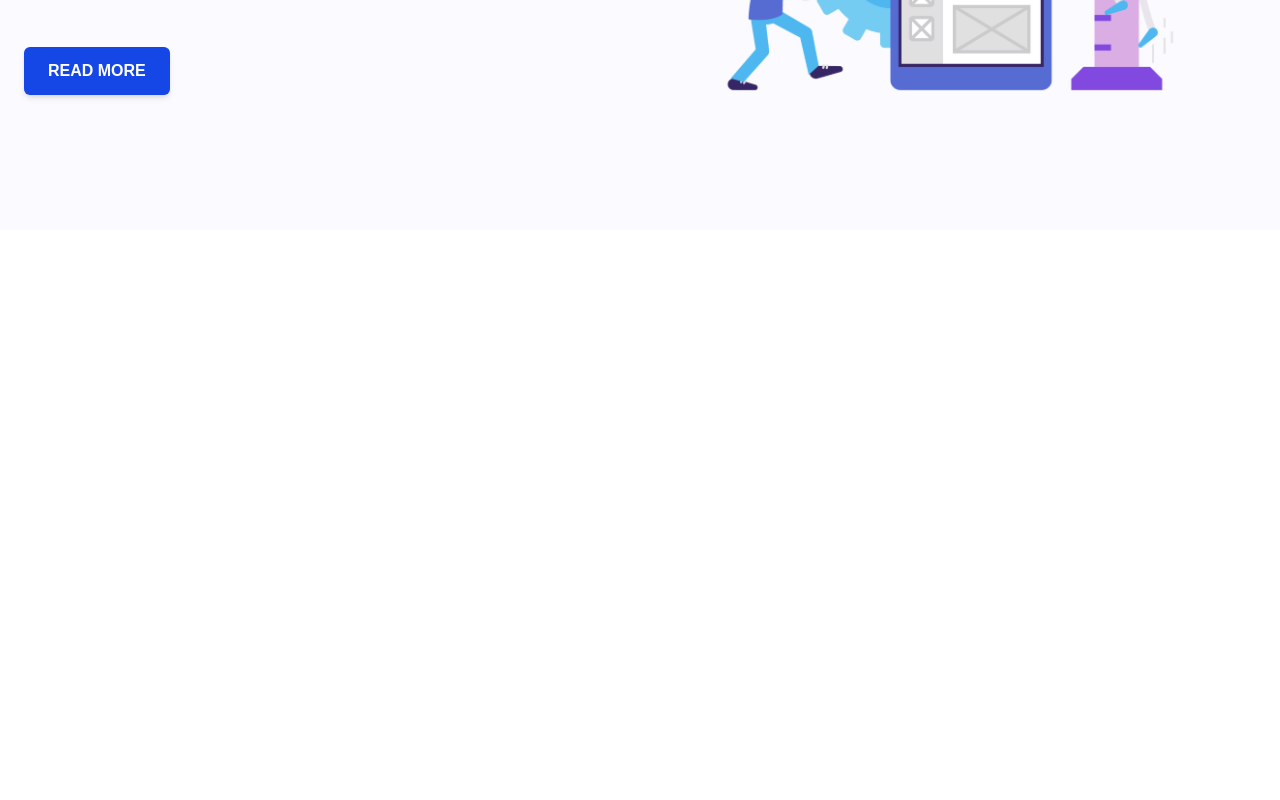
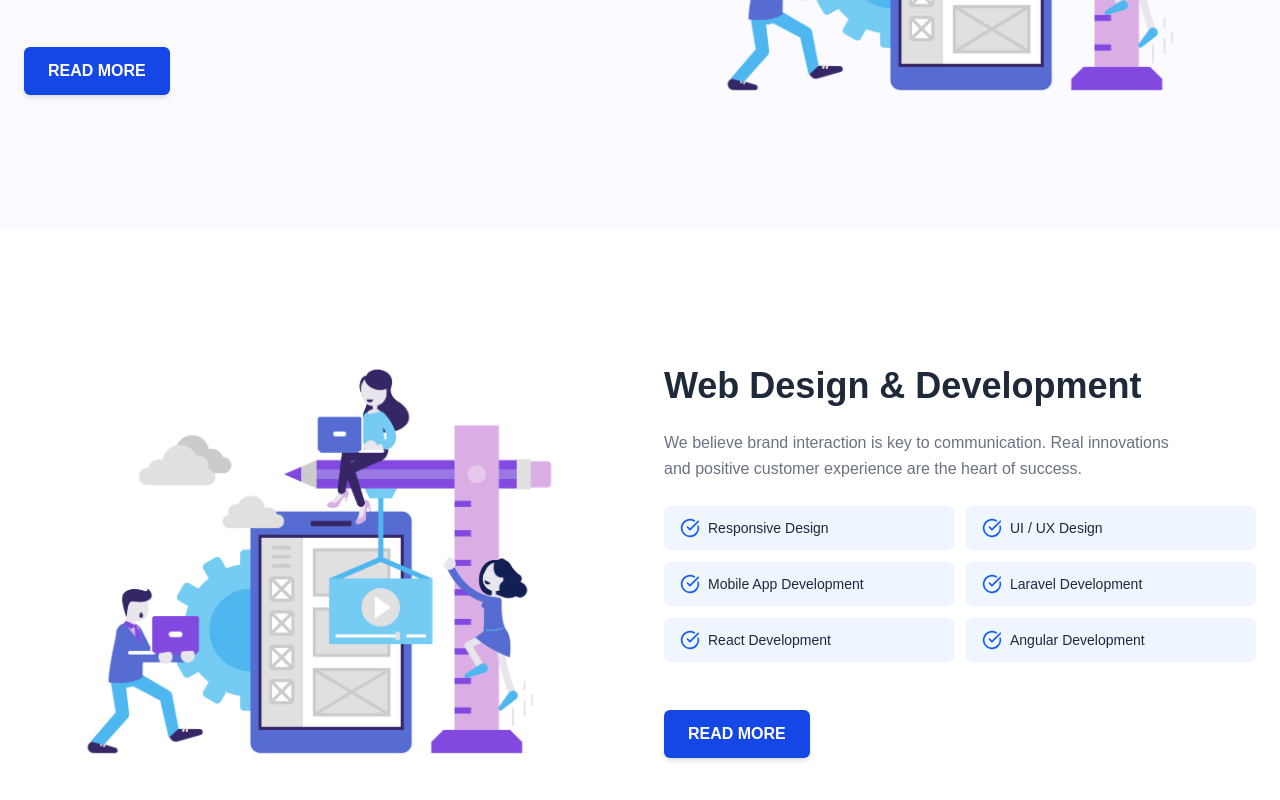
Before and after one commit to Tharmithan-N/syarixlab, a Next.js app: page / in a window 1280 px wide. Shown: the part 1804-2604 px from the top of the page. Before the commit the page ends 2034 px from the top, so only its background shows below. Built offline with nearby package versions, Linux system fonts and the light colour scheme.

Commit message:
web design section added

```diff
--- /dev/null
+++ b/app/components/WebDesignSection/WebDesignSection.tsx
@@ -0,0 +1,88 @@
+"use client";
+import { motion } from "framer-motion";
+import Image from "next/image";
+import { CheckCircle } from "lucide-react";
+
+const features = [
+  "Responsive Design",
+  "UI / UX Design",
+  "Mobile App Development",
+  "Laravel Development",
+  "React Development",
+  "Angular Development",
+];
+
+export default function WebDesignSection() {
+  return (
+    <section className="bg-white py-20" id="web-design">
+      <div className="max-w-7xl mx-auto px-6 grid grid-cols-1 md:grid-cols-2 items-center gap-12">
+        {/* LEFT IMAGE / ILLUSTRATION */}
+        <motion.div
+          initial={{ opacity: 0, x: -50 }}
+          whileInView={{ opacity: 1, x: 0 }}
+          transition={{ duration: 0.6 }}
+          viewport={{ once: true }}
+          className="flex justify-center order-1 md:order-none"
+        >
+          <div className="relative w-[90%] md:w-[85%] max-w-lg">
+            <Image
+              src="/digital-marketing-illustration.png"
+              alt="Web Design & Development"
+              width={600}
+              height={400}
+              className="object-contain"
+              priority
+            />
+          </div>
+        </motion.div>
+
+        {/* RIGHT CONTENT */}
+        <motion.div
+          initial={{ opacity: 0, x: 50 }}
+          whileInView={{ opacity: 1, x: 0 }}
+          transition={{ duration: 0.6 }}
+          viewport={{ once: true }}
+          className="space-y-6"
+        >
+          <h2 className="text-3xl md:text-4xl font-bold text-gray-800">
+            Web Design & Development
+          </h2>
+          <p className="text-gray-500 leading-relaxed max-w-lg">
+            We believe brand interaction is key to communication. Real
+            innovations and positive customer experience are the heart of
+            success.
+          </p>
+
+          {/* FEATURE GRID */}
+          <div className="grid grid-cols-1 sm:grid-cols-2 gap-3">
+            {features.map((feature, index) => (
+              <motion.div
+                key={feature}
+                initial={{ opacity: 0, y: 30 }}
+                whileInView={{ opacity: 1, y: 0 }}
+                transition={{ delay: index * 0.1, duration: 0.4 }}
+                viewport={{ once: true }}
+                whileHover={{ scale: 1.03 }}
+                className="flex items-center gap-2 bg-blue-50 px-4 py-3 rounded-md cursor-pointer hover:bg-blue-100 transition-all duration-300"
+              >
+                <CheckCircle className="text-blue-600 w-5 h-5" />
+                <span className="font-medium text-gray-800 text-sm">
+                  {feature}
+                </span>
+              </motion.div>
+            ))}
+          </div>
+
+          {/* READ MORE BUTTON */}
+          <motion.button
+            whileHover={{ scale: 1.05 }}
+            whileTap={{ scale: 0.97 }}
+            className="mt-6 px-6 py-3 bg-blue-700 text-white font-semibold rounded-md shadow-md hover:bg-blue-800 transition-all duration-300"
+          >
+            READ MORE
+          </motion.button>
+        </motion.div>
+      </div>
+    </section>
+  );
+}
--- a/app/page.tsx
+++ b/app/page.tsx
@@ -3,6 +3,7 @@ import Navbar from "./components/navbar/Navbar";
 import HeroSection from "./components/hero/hero";
 import ServicesSection from "./components/ServicesSection/ServicesSection";
 import DigitalMarketingSection from "./components/DigitalMarketingSection/DigitalMarketingSection";
+import WebDesignSection from "./components/WebDesignSection/WebDesignSection";
 
 export default function Home() {
   return (
@@ -11,6 +12,7 @@ export default function Home() {
       <HeroSection />
       <ServicesSection />
       <DigitalMarketingSection />
+      <WebDesignSection />
     </>
   );
 }
```
